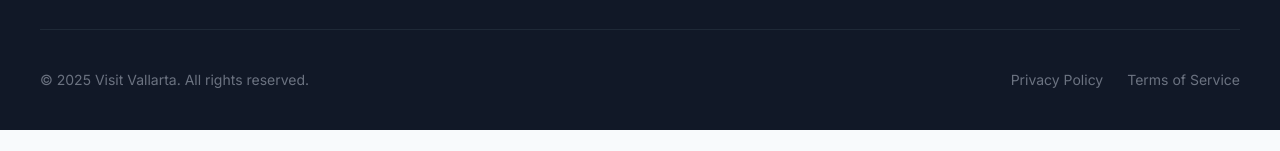
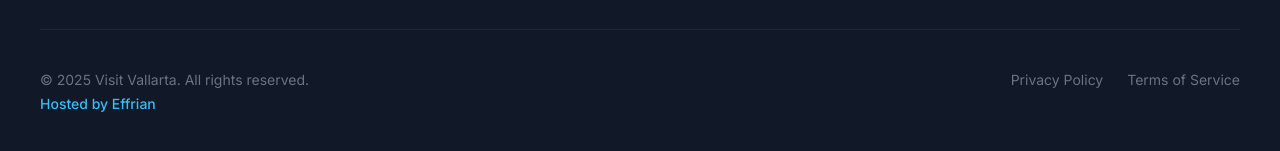
Before and after one commit to executiveusa/vallarta-voyage-explorer, a React (Vite) app: page / in a window 1280 px wide. Shown: the part 4531-4682 px from the top of the page. Before the commit the page ends 4661 px from the top, so only its background shows below. Built offline with nearby package versions, Linux system fonts and the light colour scheme.

Commit message:
Add "Hosted by Effrian"
Adds a "Hosted by Effrian" attribution to the footer of the website.

```diff
--- a/src/components/Footer.tsx
+++ b/src/components/Footer.tsx
@@ -110,7 +110,10 @@ const Footer = () => {
 
         {/* Bottom section */}
         <div className="pt-10 border-t border-gray-800 text-center md:text-left md:flex md:justify-between text-gray-500 text-sm">
-          <p>© {currentYear} Visit Vallarta. All rights reserved.</p>
+          <div>
+            <p>© {currentYear} Visit Vallarta. All rights reserved.</p>
+            <p className="mt-1 text-ocean-400 font-medium">Hosted by Effrian</p>
+          </div>
           <div className="mt-4 md:mt-0 space-x-6">
             <a href="#" className="hover:text-white transition-colors">Privacy Policy</a>
             <a href="#" className="hover:text-white transition-colors">Terms of Service</a>
```
